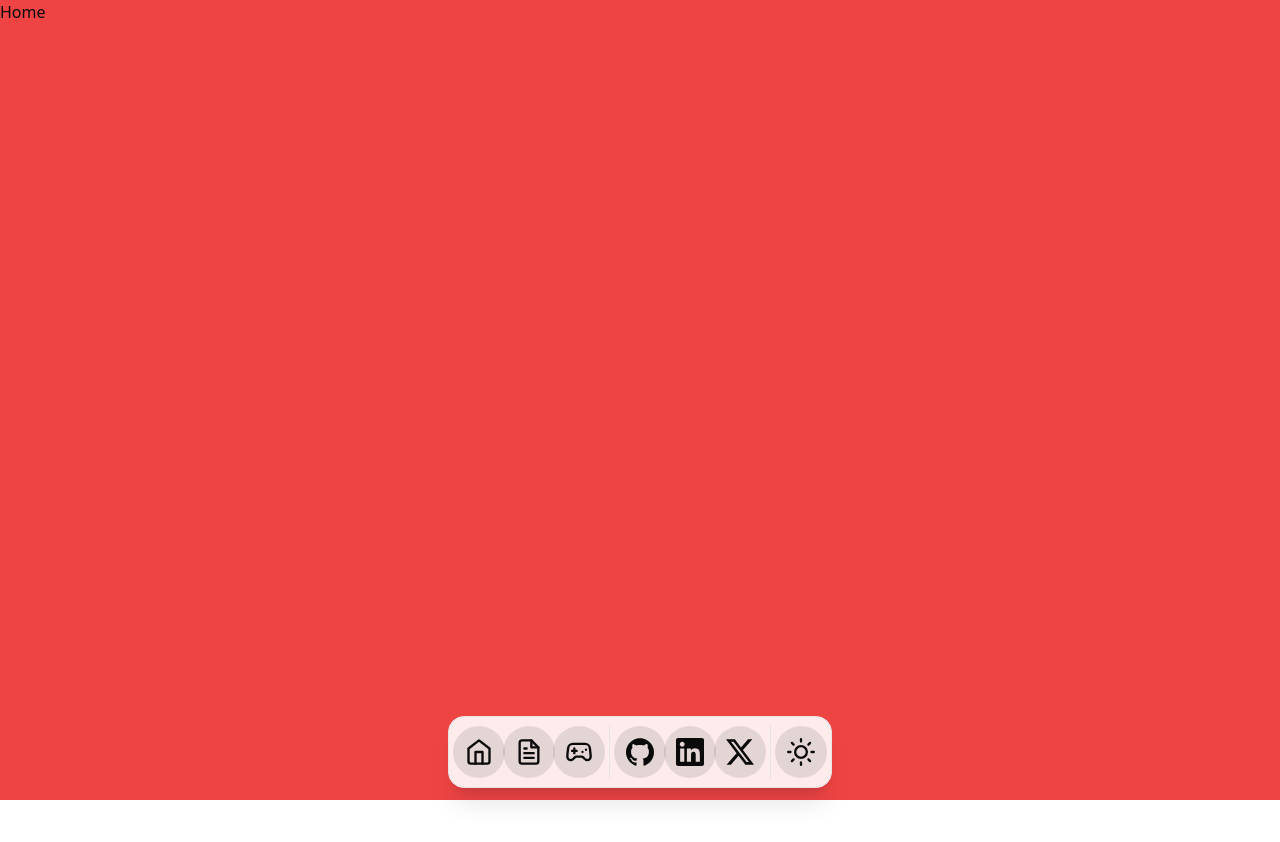
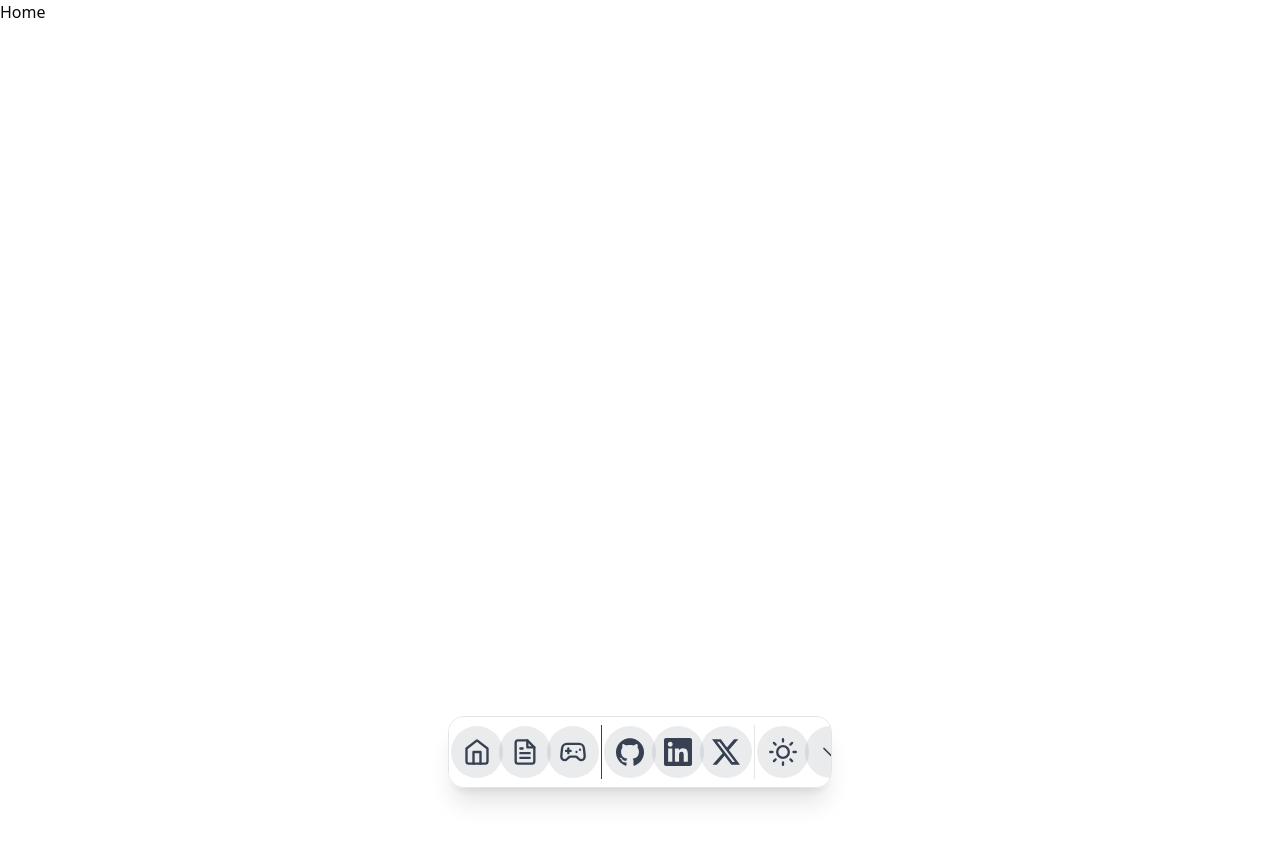
Before and after one commit to Smart-India-Hackathon-24/Samvidhan_Seekho_1703_SIH-24, a Next.js app in the folder frontend/: page /home in a window 1280 px wide. Shown: the top 842 px of the page. After the commit the page ends 800 px from the top, so only its background shows below. Built offline with nearby package versions, Linux system fonts and the light colour scheme.

Commit message:
Frontend: opening closing dock

```diff
--- a/frontend/src/app/home/page.jsx
+++ b/frontend/src/app/home/page.jsx
@@ -2,7 +2,7 @@ import React from 'react'
 
 export default function page() {
 	return (
-		<div className="bg-red-500 h-dvh w-dvw">
+		<div className="bg--500 h-dvh w-dvw">
 			<h1>Home</h1>
 		</div>
 	);
--- a/frontend/src/app/layout.jsx
+++ b/frontend/src/app/layout.jsx
@@ -10,7 +10,7 @@ export default function RootLayout({ children }) {
 	return (
 		<html lang="en">
 			<body>
-				<div className="h-dvh w-dvw mb-[13vh]">{children}</div>
+				<div className="h-dvh w-dvw">{children}</div>
 				<DockComponent />
 			</body>
 		</html>
--- a/frontend/src/components/samvidhan/Common/Dock/NavDock.jsx
+++ b/frontend/src/components/samvidhan/Common/Dock/NavDock.jsx
@@ -1,9 +1,11 @@
-import React from "react";
+"use client";
 import Link from "next/link";
 import { Dock, DockIcon } from "@/components/magicui/dock";
 import { Separator } from "@/components/ui/separator";
 import CustomToolTip from "../CustomToolTip";
 import { Icons } from "./utils";
+import React, { useState, useEffect, useRef } from "react";
+import { ArrowUp, LucideChevronUp } from "lucide-react";
 
 const DATA = {
 	navbar: [
@@ -38,60 +40,134 @@ const DATA = {
 			},
 		},
 	},
-	theme: {
+	utility: [
+		{
 			light: {
+				label: "Light Theme",
 				icon: Icons.sun,
 			},
 			dark: {
+				label: "Dark Theme",
 				icon: Icons.sun,
 			},
 		},
+		{
+			icon: Icons.downArrow,
+			label: "Close Dock",
+		},
+	],
 };
 
 export default function NavDock() {
+	const [isDockVisible, setIsDockVisible] = useState(true);
+	const [isArrowClosed, setIsArrowClosed] = useState(false);
+	const timeoutRef = useRef(null);
+
+	useEffect(() => {
+		const handleMouseMove = () => {
+			if (!isArrowClosed) {
+				setIsDockVisible(true);
+				if (timeoutRef.current) clearTimeout(timeoutRef.current);
+				timeoutRef.current = setTimeout(() => {
+					setIsDockVisible(false);
+				}, 4000); // Changed to 5 seconds (5000ms)
+			}
+		};
+
+		document.addEventListener("mousemove", handleMouseMove);
+
+		return () => {
+			document.removeEventListener("mousemove", handleMouseMove);
+			if (timeoutRef.current) clearTimeout(timeoutRef.current);
+		};
+	}, [isArrowClosed]);
+
+	const handleUpArrowClick = () => {
+		setIsDockVisible(true);
+		setIsArrowClosed(false);
+	};
+	const handleDownArrowClick = () => {
+		setIsDockVisible(false);
+		setIsArrowClosed(true);
+	};
+
 	return (
-		<div className="relative h-[75%] flex justify-center items-center">
+		<div className="relative h-[75%] flex justify-center items-center ">
+			{isDockVisible ? (
 				<Dock
 					magnification={70}
 					distance={100}
 					direction="middle"
-				className="flex bg-white/90 shadow-xl justify-evenly items-center mx-0 md:w-[30vw] w-[95vw] h-full mt-0"
+					className="flex bg-white/90 overflow-y-scroll shadow-xl justify-evenly items-center mx-0 md:w-[30vw] w-[95vw] h-full mt-0"
 				>
 					{DATA.navbar.map((item) => (
 						<DockIcon key={item.label} asChild>
 							<CustomToolTip title={item.label}>
 								<Link
 									href={item.href}
-								className="bg-black/10 dark:bg-white/10 p-3 rounded-full"
+									className="bg-gray-700/10 dark:bg-white/10 p-3 rounded-full"
 								>
-								<item.icon className="size-full min-w-4 min-h-4 md:min-w-7 md:min-h-7 stroke-[1.5]" />
+									<item.icon className="size-full min-w-4 min-h-4 md:min-w-7 md:min-h-7 stroke-[1.5] text-gray-700" />
 								</Link>
 							</CustomToolTip>
 						</DockIcon>
 					))}
-				<Separator orientation="vertical" className="h-full" />
+					<Separator orientation="vertical" className="h-full bg-gray-700" />
 					{Object.entries(DATA.contact.social).map(([name, social]) => (
 						<DockIcon key={name} asChild>
 							<CustomToolTip title={social.name}>
 								<Link
 									href={social.url}
-								className="bg-black/10 dark:bg-white/10 p-3 rounded-full"
+									className="bg-gray-700/10 dark:bg-white/10 p-3 rounded-full"
 								>
-								<social.icon className="size-full min-w-4 min-h-4 md:min-w-7 md:min-h-7 stroke-[1.5]" />
+									<social.icon className="size-full min-w-4 min-h-4 md:min-w-7 md:min-h-7 stroke-[1.5] text-gray-700" />
 								</Link>
 							</CustomToolTip>
 						</DockIcon>
 					))}
 					<Separator orientation="vertical" className="h-full py-2" />
 
-				<DockIcon asChild>
-					<CustomToolTip title="Toggle Theme">
-						<button className="bg-black/10 dark:bg-white/10 p-3 rounded-full">
-							<DATA.theme.light.icon className="size-full min-w-4 min-h-4 md:min-w-7 md:min-h-7 stroke-[1.5]" />
+					{Object.entries(DATA.utility).map(([name, utility]) => {
+						const IconComponent =
+							utility.icon ||
+							(utility.dark && utility.dark.icon) ||
+							(utility.light && utility.light.icon);
+						const label =
+							utility.label ||
+							(utility.dark && utility.dark.label) ||
+							(utility.light && utility.light.label) ||
+							name;
+
+						return (
+							<DockIcon key={name} asChild>
+								<CustomToolTip title={label}>
+									<button
+										onClick={() => {
+											if (label === "Close Dock") {
+												handleDownArrowClick();
+											}
+										}}
+										className="bg-gray-700/10 dark:bg-white/10 p-3 rounded-full"
+									>
+										{IconComponent && (
+											<IconComponent className="size-full min-w-4 min-h-4 md:min-w-7 md:min-h-7 stroke-[1.5] text-gray-700" />
+										)}
 									</button>
 								</CustomToolTip>
 							</DockIcon>
+						);
+					})}
 				</Dock>
+			) : (
+				<CustomToolTip title="Open Dock">
+					<button
+						onClick={handleUpArrowClick}
+						className="fixed bottom-0 left-1/2 transform -translate-x-1/2 bg-black/10 px-4 hover:bg-black/20 py-2 rounded-t-full shadow-md border-t-2 border-white/1"
+					>
+						<LucideChevronUp className="h-6 w-6 text-gray-700" />
+					</button>
+				</CustomToolTip>
+			)}
 		</div>
 	);
 }
--- a/frontend/src/components/samvidhan/Common/Dock/utils.js
+++ b/frontend/src/components/samvidhan/Common/Dock/utils.js
@@ -64,5 +64,19 @@ export const Icons = {
             <path d="M17.32 5H6.68a4 4 0 0 0-3.978 3.59c-.006.052-.01.101-.017.152C2.604 9.416 2 14.456 2 16a3 3 0 0 0 3 3c1 0 1.5-.5 2-1l1.414-1.414A2 2 0 0 1 9.828 16h4.344a2 2 0 0 1 1.414.586L17 18c.5.5 1 1 2 1a3 3 0 0 0 3-3c0-1.545-.604-6.584-.685-7.258-.007-.05-.011-.1-.017-.151A4 4 0 0 0 17.32 5z" stroke="currentColor" strokeWidth="2" strokeLinecap="round" strokeLinejoin="round" />
         </svg>
     ),
+    downArrow: (props) => (
+        <svg
+            xmlns="http://www.w3.org/2000/svg"
+            viewBox="0 0 24 24"
+            fill="none"
+            stroke="currentColor"
+            strokeWidth="2"
+            strokeLinecap="round"
+            strokeLinejoin="round"
+            {...props}
+        >
+            <path d="m6 9 6 6 6-6" />
+        </svg>
+    ),
 
 };
```
Lines whose indentation alone changed are shown as unchanged.
